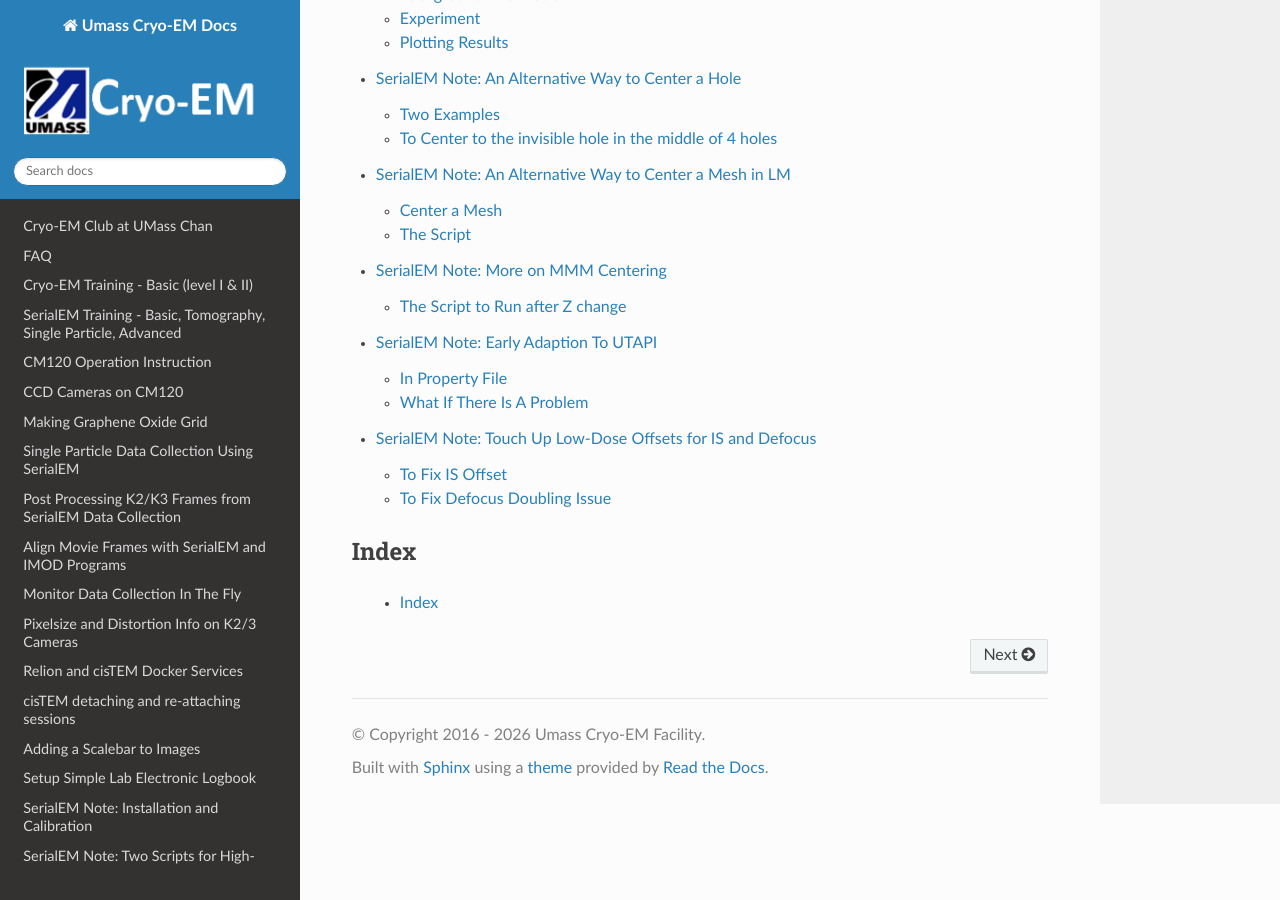
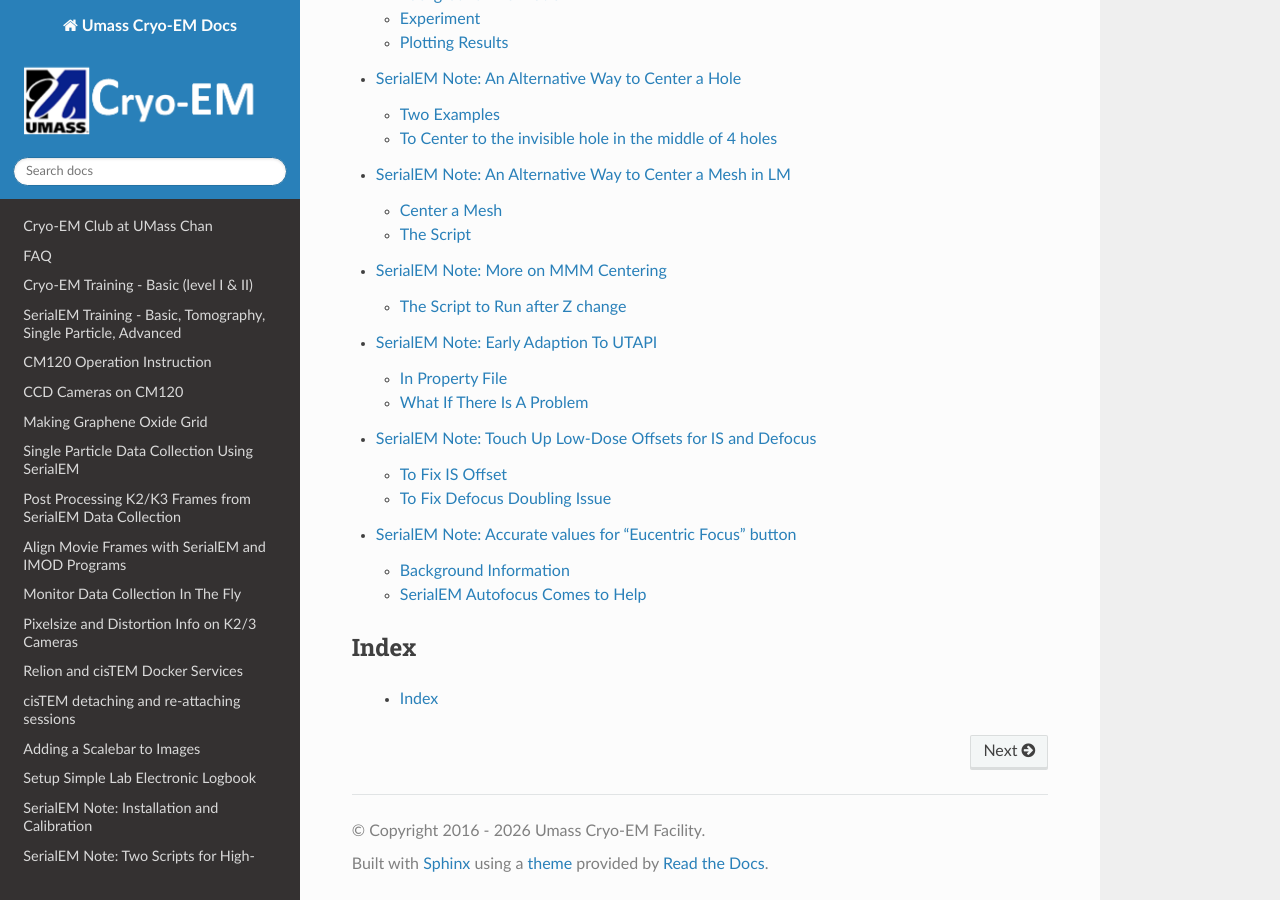
Before and after one commit to xuchen66/sphinx-emdocs, a Sphinx documentation site: the page built from source/index.rst, in a window 1280 px wide and 900 px high, scrolled down 6002 px. Built offline with Sphinx 7.4.7 and the Read the Docs theme 3.1.0, drawn with Linux system fonts in a browser that asks for light colours; pages that are not in the unit, such as notebooks, are missing from menus.

Commit message:
Update index.rst

```diff
--- a/source/index.rst
+++ b/source/index.rst
@@ -81,6 +81,7 @@ SerialEM Notes
    serialem-note-more-on-MMMcentering
    serialem_note_UTAPI
    serialEM-note-touchup-LD
+   serialem_note_accurate_eucentric_focus_button
 .. serialEM-note-take-images-at-two-different-mags
 Index
 *****
```
